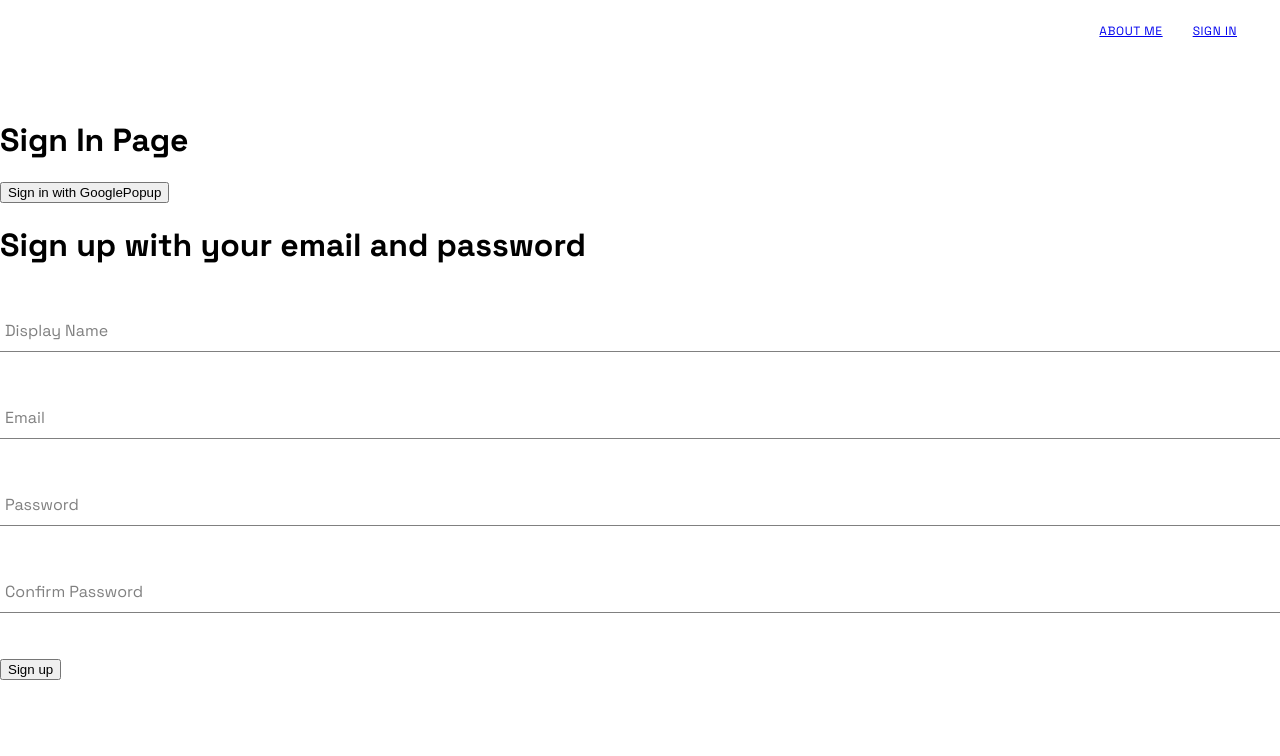
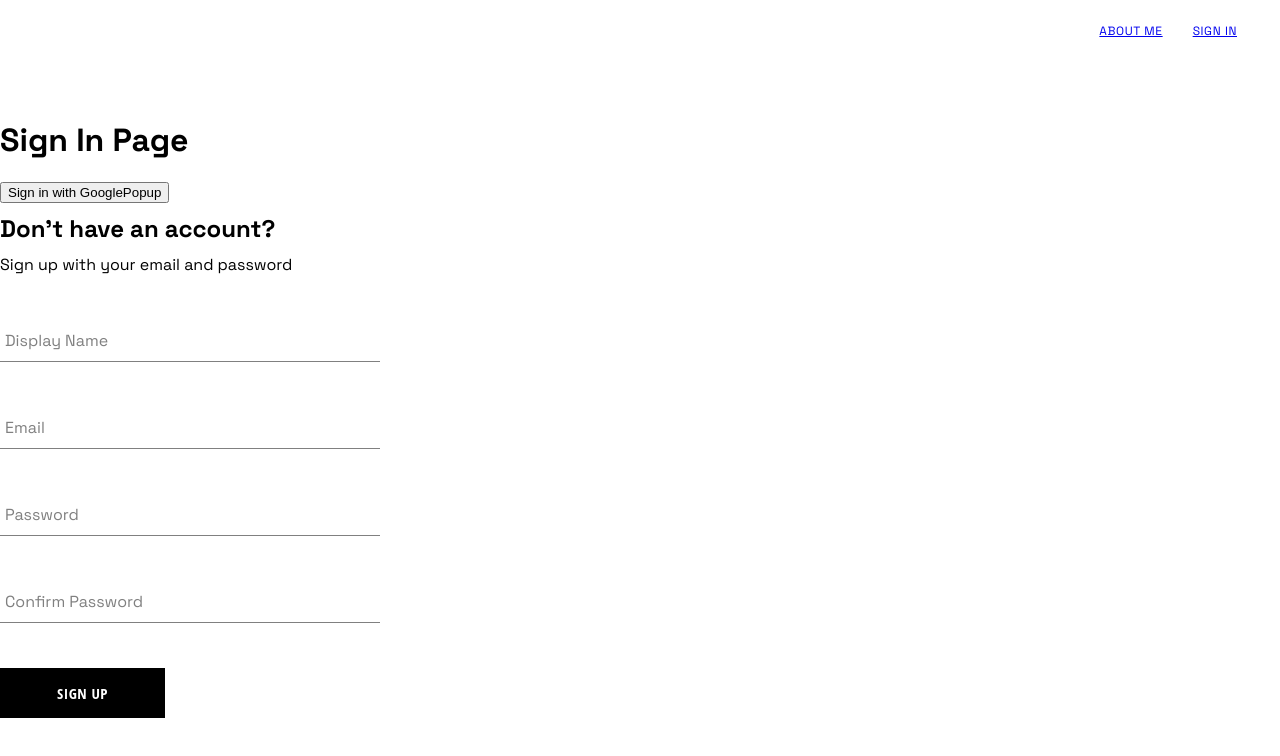
Before and after one commit to Hanole/BlogOle, a React (Create React App) app: page /signIn in a window 1280 px wide. Shown: the top 756 px of the page. Built offline with nearby package versions, Linux system fonts and the light colour scheme; some icons are missing.

Commit message:
button and scss

```diff
--- /dev/null
+++ b/src/components/button/button.component.jsx
@@ -0,0 +1,19 @@
+import './button.styles.scss';
+
+const BUTTON_TYPE_CLASSES = {
+    google: 'google-sign-in',
+    inverted: 'inverted'
+}
+
+const Button = ({ children, buttonType, ...otherProps }) => {
+    return (
+        <button
+            className={`button-container ${BUTTON_TYPE_CLASSES[buttonType]}`}
+            {...otherProps}
+        >
+            {children}
+        </button>
+    )
+};
+
+export default Button;
--- /dev/null
+++ b/src/components/button/button.styles.scss
@@ -0,0 +1,46 @@
+.button-container {
+    min-width: 165px;
+    width: auto;
+    height: 50px;
+    letter-spacing: 0.5px;
+    line-height: 50px;
+    padding: 0 35px 0 35px;
+    font-size: 15px;
+    background-color: black;
+    color: white;
+    text-transform: uppercase;
+    font-family: 'Open Sans Condensed';
+    font-weight: bolder;
+    border: none;
+
+    cursor: pointer;
+    display: flex;
+    justify-content: center;
+
+    &:hover {
+        background-color: white;
+        color: black;
+        border: 1px solid black;
+    }
+
+    &.google-sign-in {
+        background-color: #4285f4;
+        color: white;
+        &:hover {
+            background-color: #357ae8;
+            border: none;
+        }
+    }
+
+    &.inverted {
+        background-color: white;
+        color: black;
+        border: 1px solid black;
+
+        &:hover {
+            background-color: black;
+            color: white;
+            border: none;
+        }
+    }
+}
--- a/src/components/sign-up-form/sign-up-form.component.jsx
+++ b/src/components/sign-up-form/sign-up-form.component.jsx
@@ -2,6 +2,8 @@
 import { useState } from 'react';
 import FormInput from '../form-input/form-input.component';
 import { createAuthUserWithEmailAndPassword, createUserDocumentFromAuth } from '../../utils/firebase/firebase.utils';
+import './sign-up-form.styles.scss';
+import Button from '../button/button.component';
 
 const defaultFormFields = {
     displayName: '',
@@ -52,8 +54,9 @@
     };
 
     return (
-        <div>
-            <h1>Sign up with your email and password</h1>
+        <div className='sign-up-container'>
+            <h2>Don't have an account?</h2>
+            <span>Sign up with your email and password</span>
             <form onSubmit={handleSubmit}>
 
                 <FormInput
@@ -88,7 +91,7 @@
                     onChange={handleChange}
                     name='confirmPassword'
                     value={confirmPassword} />
-                <button type="submit">Sign up</button>
+                <Button buttonType='' type="submit">Sign up</Button>
             </form>
         </div>
     )
--- /dev/null
+++ b/src/components/sign-up-form/sign-up-form.styles.scss
@@ -0,0 +1,9 @@
+.sign-up-container {
+    display: flex;
+    flex-direction: column;
+    width: 380px;
+
+    h2 {
+        margin: 10px 0px;
+    }
+}
```
